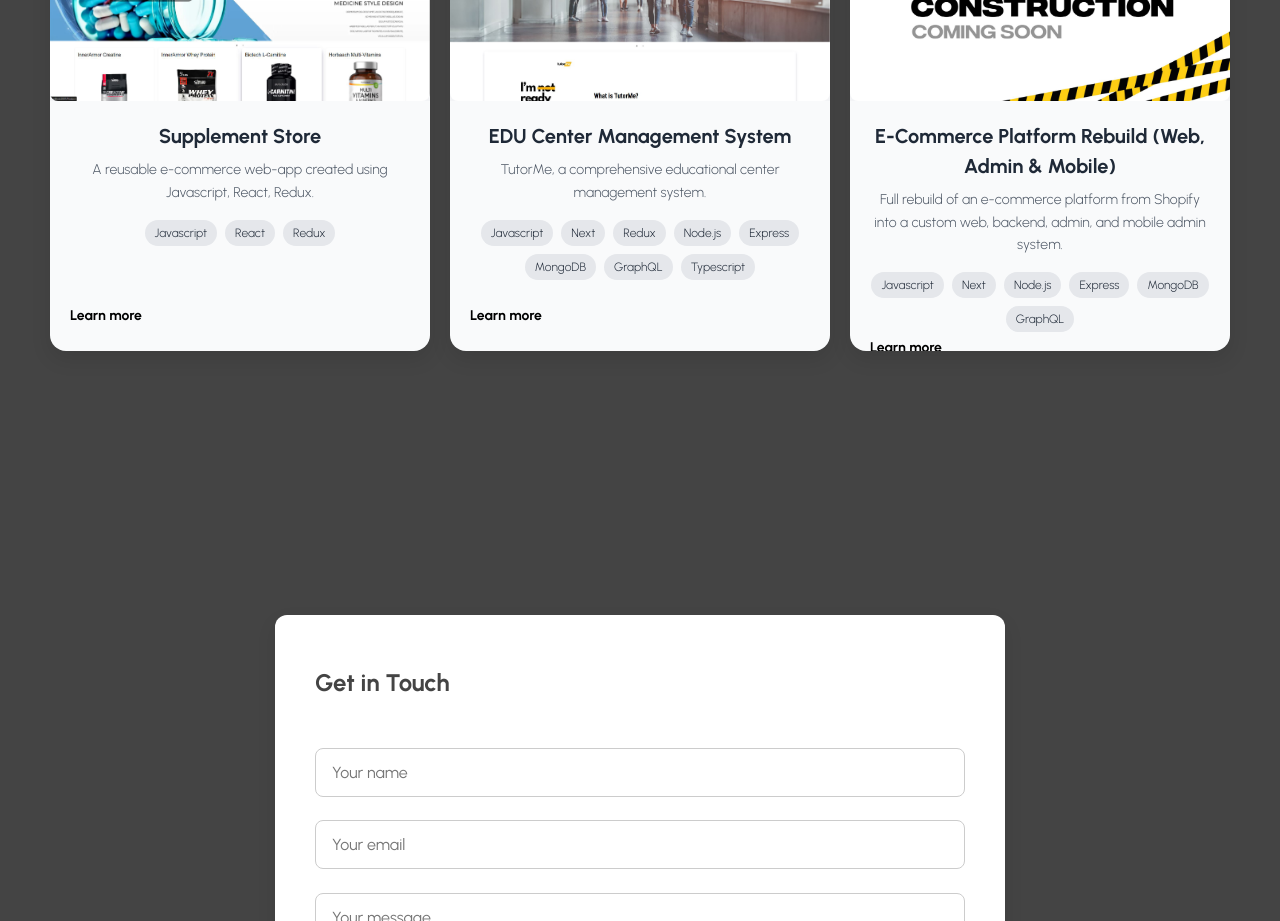
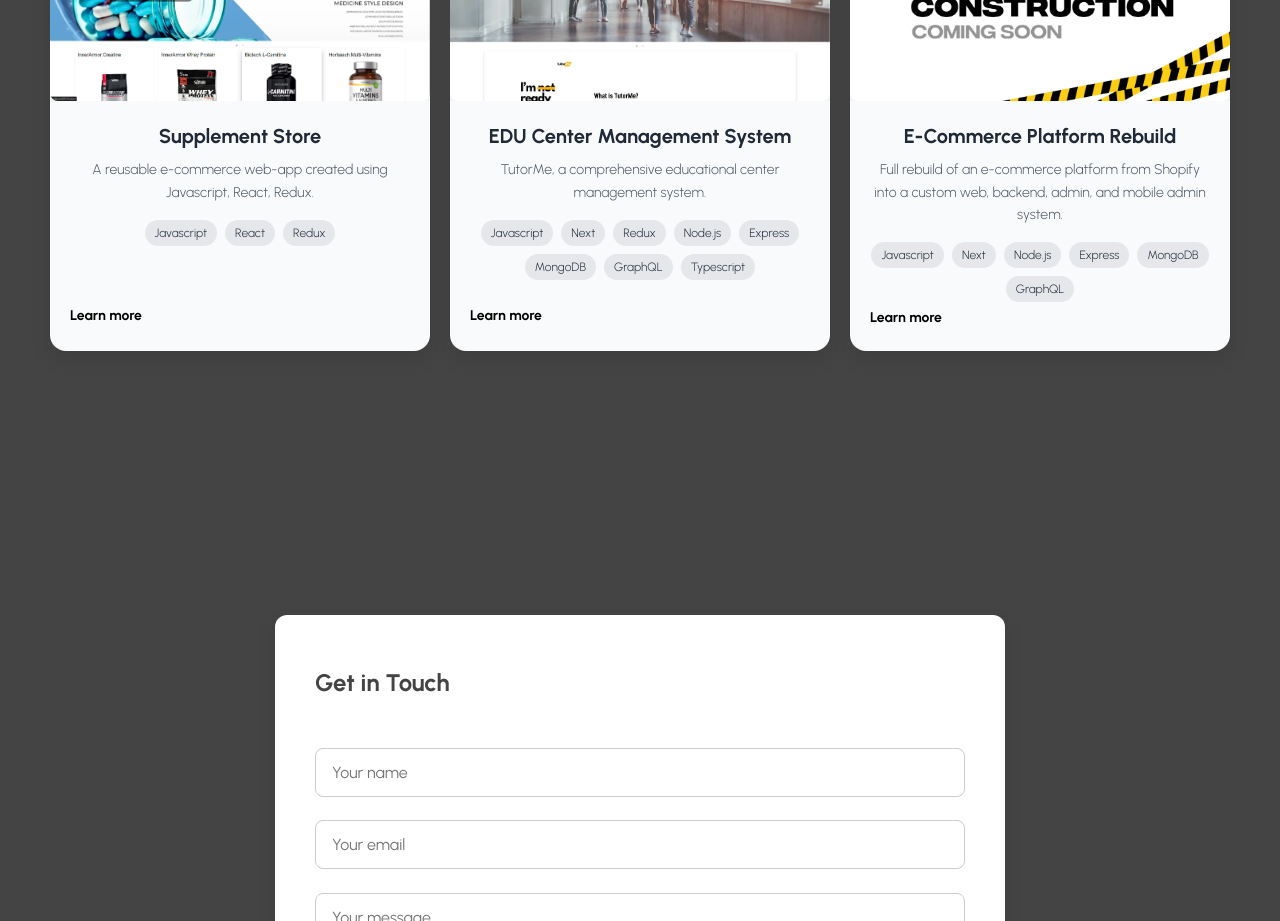
Before and after one commit to MikelMrad/Portfolio, a Next.js app: page / in a window 1280 px wide. Shown: the part 2740-3661 px from the top of the page. Built offline with nearby package versions, Linux system fonts and the light colour scheme.

Commit message:
Project update

```diff
--- a/src/components/Projects.js
+++ b/src/components/Projects.js
@@ -25,7 +25,7 @@ export default function Projects() {
         />
         <ProjectContainer
         src={UnderConstruction}
-        header="E-Commerce Platform Rebuild (Web, Admin & Mobile)"
+        header="E-Commerce Platform Rebuild"
         paragraph="Full rebuild of an e-commerce platform from Shopify into a custom web, backend, admin, and mobile admin system."
         techs={["Javascript", "Next"," Node.js", "Express", "MongoDB"," GraphQL"]}
         dir={"https://github.com/MikelMrad"}
```
